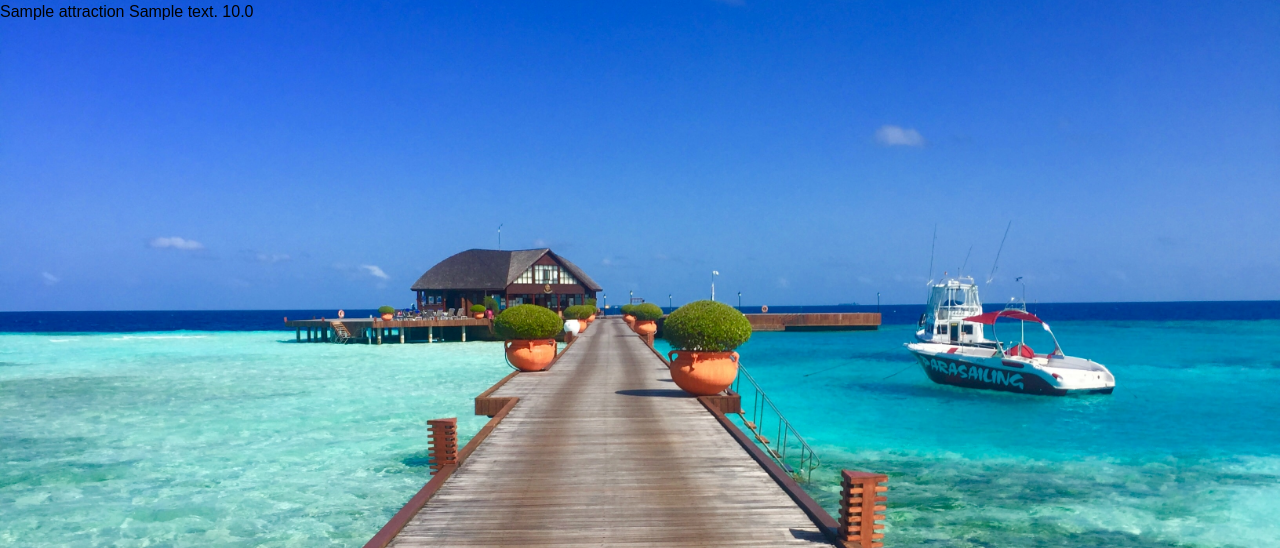
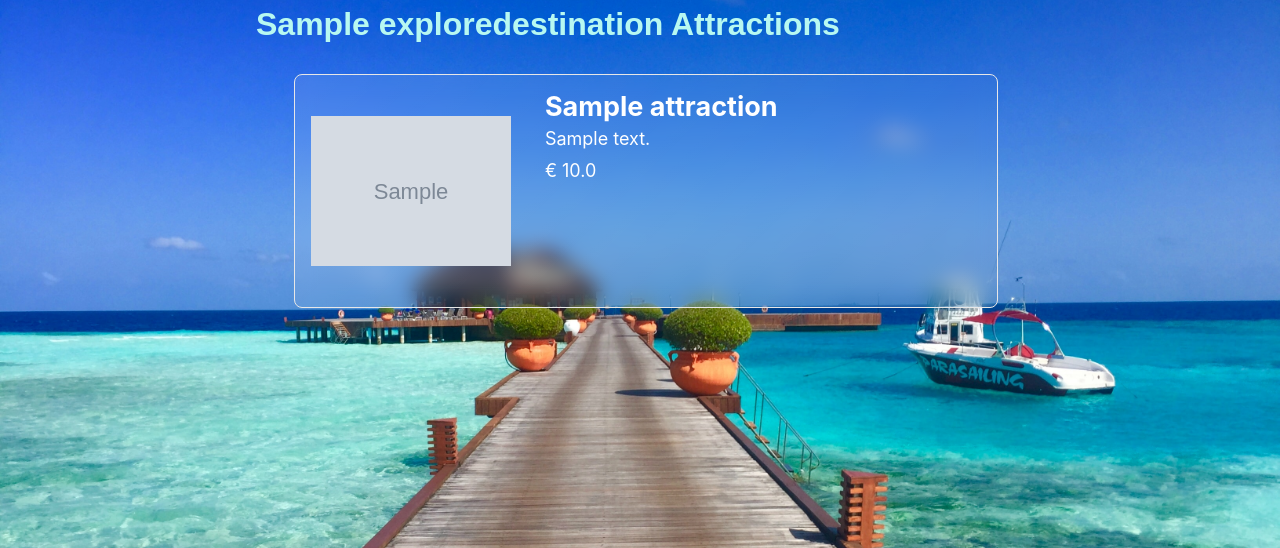
Before and after one commit to GalkaKG/Destinations_Catalogue, a Django app: page /explore/attractions/1 in a window 1280 px wide. Shown: the part 99-647 px from the top of the page. Run offline with Django 5.2, Linux system fonts and the light colour scheme; tables that the repository leaves empty hold one stand-in row (values such as "Sample post"); grey boxes marked "Sample" are stand-in pictures; some web fonts are replaced.

Commit message:
added style to the attractions

```diff
--- a/Destinations_Catalogue/explore/views.py
+++ b/Destinations_Catalogue/explore/views.py
@@ -27,7 +27,11 @@ class ShowAttractionsView(generic.View):
 
     def get(self, request, *args, **kwargs):
         destination_id = kwargs.get('pk')
+        destination_name = ExploreDestination.objects.get(id=destination_id).name
         attractions = Attraction.objects.filter(destination_id=destination_id).all()
 
-        context = {'attractions': attractions}
+        context = {
+            'attractions': attractions,
+            'destination': destination_name
+        }
         return render(request, self.template_name, context)
--- /dev/null
+++ b/static/styles/attractions.css
@@ -0,0 +1,43 @@
+.destination-name {
+    margin-left: 20%;
+    color: #FCAB73;
+    color: #b7f8f1;
+}
+
+.attractions-wrapper {
+    border: 1px solid rgb(231, 231, 231);
+    border-radius: 8px;
+    padding: 16px;
+    background: linear-gradient(135deg, rgba(255, 255, 255, 0.1), rgba(255, 255, 255, 0));
+    backdrop-filter: blur(10px);
+    flex-direction: column;
+    gap: 16px;
+    height: 100%;
+    color: #fff;
+    max-width: 100%;
+    overflow: hidden;
+    position: relative;
+    width: 55%;
+    margin-left: 23%;
+    margin-top: 2%;
+}
+
+.attractions {
+    display: flex;
+    flex: 1 1 0;
+    font-size: 18px;
+    font-weight: normal;
+    line-height: 2rem;
+    font-family: BlinkMacSystemFont, -apple-system, "Segoe UI", Roboto, Helvetica, Arial, sans-serif;
+}
+
+.attractions img {
+    border-radius: 10px;
+    object-fit: contain;
+    width: 200px;
+    height: 200px;
+}
+
+.attraction-content {
+    margin-left: 5%;
+}
--- a/static/styles/styles.css
+++ b/static/styles/styles.css
@@ -6,4 +6,5 @@
 @import "profile.css";
 @import "map.css";
 @import "explore.css";
+@import "attractions.css";
 @import "responsive.css";
--- a/templates/explore/attractions.html
+++ b/templates/explore/attractions.html
@@ -1,11 +1,19 @@
 {% extends 'common/index.html' %}
 
 {% block content %}
-    <div>
-        {% for attraction in attractions %}
-            {{ attraction.name }}
-            {{ attraction.description }}
-            {{ attraction.price }}
-        {% endfor %}
-    </div>
+    <h1 class="destination-name">{{ destination }} Attractions</h1>
+    {% for attraction in attractions %}
+        <div class="attractions-wrapper">
+            <div class="attractions">
+                <div>
+                    <img src="{{ attraction.image.url }}" />
+                </div>
+                <div class="attraction-content">
+                    <h2>{{ attraction.name }}</h2>
+                    <p>{{ attraction.description }}</p>
+                    <span>€&nbsp;{{ attraction.price }}</span>
+                </div>
+            </div>
+        </div>
+    {% endfor %}
 {% endblock %}
```
